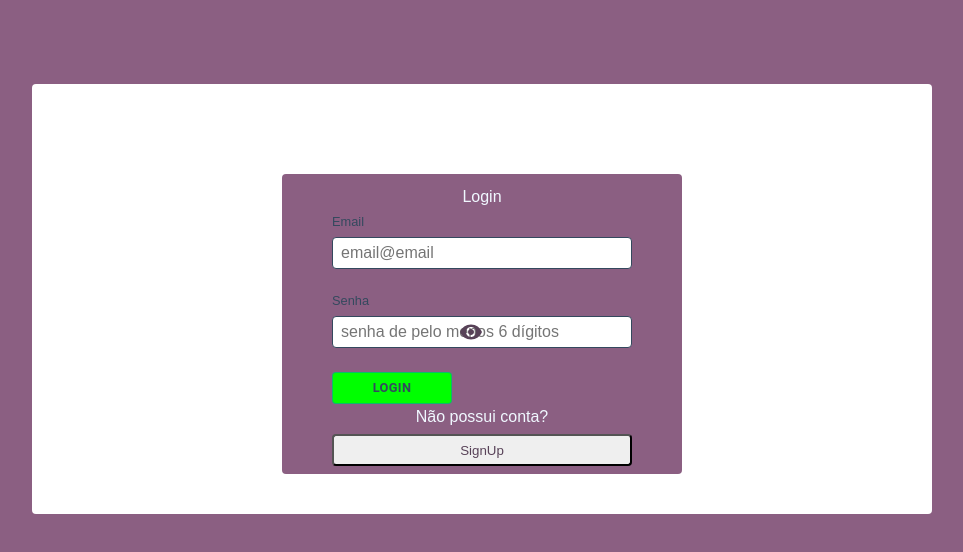
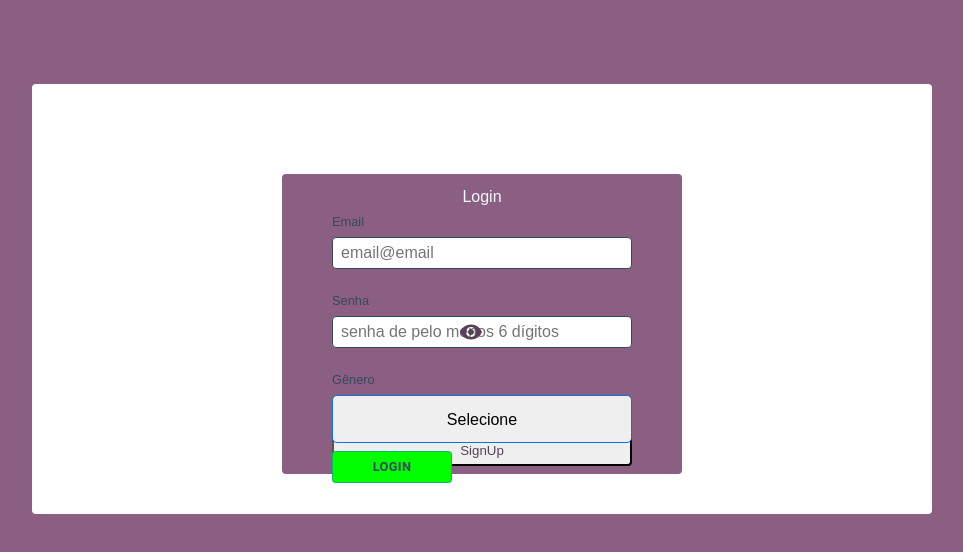
Before and after one commit to FuturoDEV-Fitness/M3P-FrontEnd-squad5, a React (Vite) app: page /login in a window 1280 px wide. Shown: the top 552 px of the page, without its empty margins (158-1121 px from the left). Built offline with nearby package versions, Linux system fonts and the light colour scheme; data requests are answered from the project's data file.

Commit message:
feat: :rocket: testando o select component no login

```diff
--- a/src/pages/login/index.jsx
+++ b/src/pages/login/index.jsx
@@ -4,6 +4,7 @@ import styles from "./index.module.css";
 import { useForm } from "react-hook-form";
 import { InputComponent } from "../../components/Input";
 import { ButtonComponent } from "../../components/Button";
+import { SelectComponent } from "../../components/Select";
 
 function PaginaLogin() {
   const {
@@ -39,6 +40,13 @@ function PaginaLogin() {
     buscarCpf(novoUsuario);
     // cadastrarUsuario(formValue);
   }
+
+  const selectGender = [
+    { value: "", label: "Selecione" },
+    { value: "Male", label: "Masculino" },
+    { value: "Female", label: "Feminino" },
+    { value: "Other", label: "Outro" },
+  ];
 
   function buscarCEP(cep, setValue) {
     fetch(`https://viacep.com.br/ws/${cep}/json/`)
@@ -113,6 +121,16 @@ function PaginaLogin() {
               })}
               error={!!errors.senha}
               errorMessage={errors.senha?.message}
+            />
+            <SelectComponent
+              id={"gender"}
+              label={"Gênero"}
+              error={!!errors.gender}
+              helperText={errors.gender?.message}
+              option={selectGender}
+              register={{
+                ...register("gender", { required: "Selecione uma das opções" }),
+              }}
             />
             <ButtonComponent
               variant={"outlined"}
```
